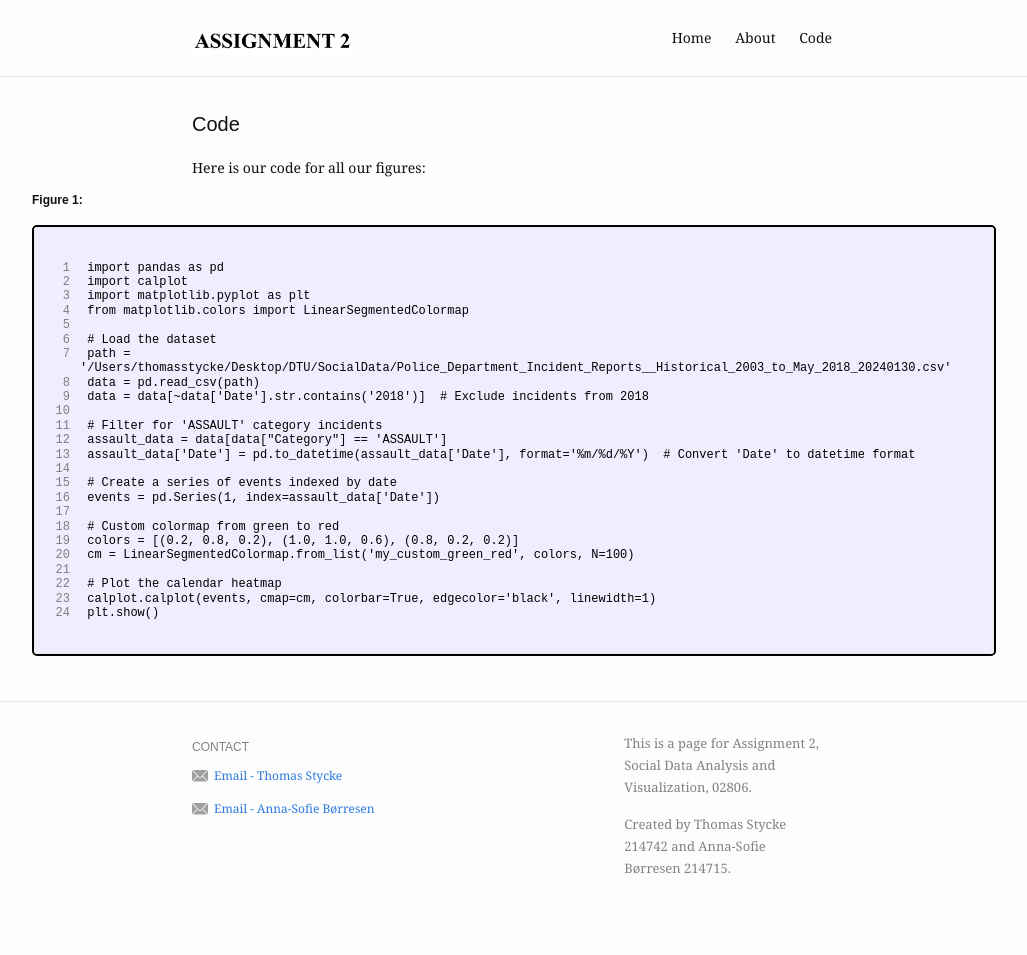
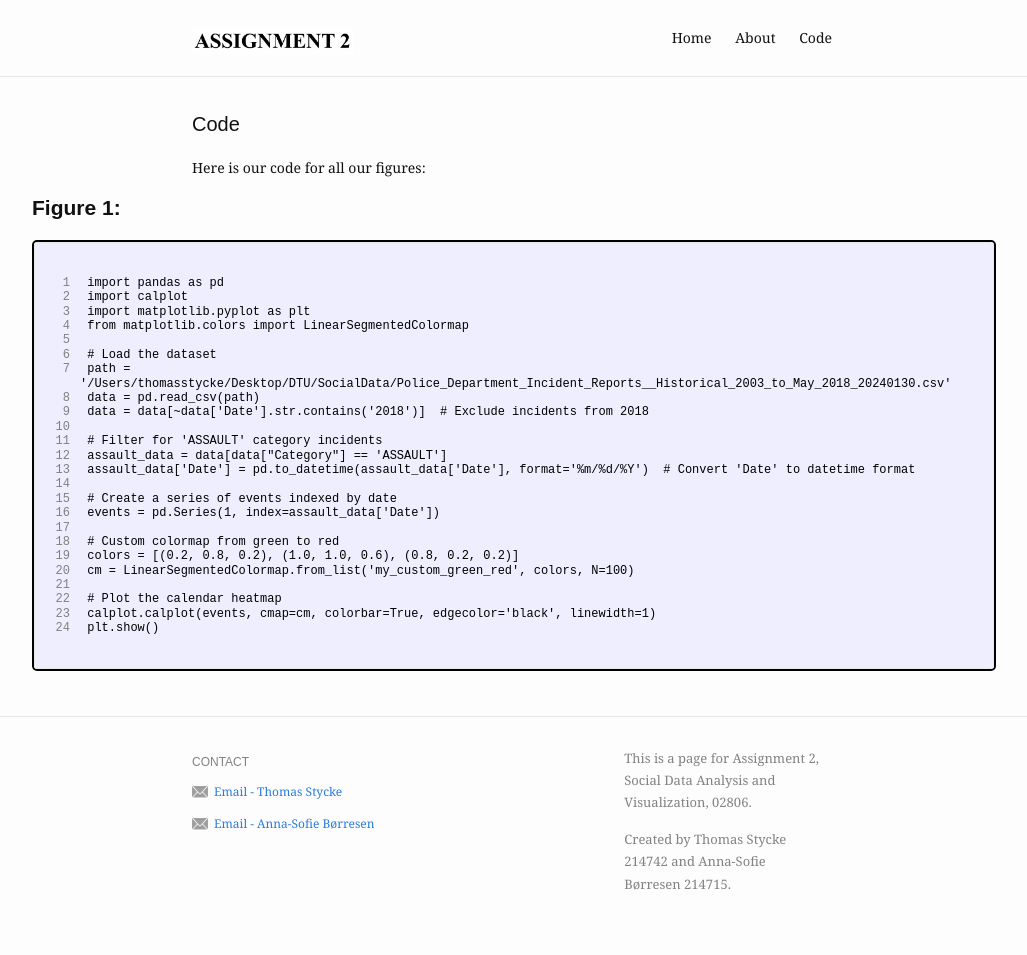
Before and after one commit to Thomasstycke/Thomasstycke.github.io, a Jekyll site: the page built from code.md, in a window 1280 px wide. Shown: the whole page, without its empty margins (128-1155 px from the left). Built offline with Jekyll 4.4.1, drawn with Linux system fonts in a browser that asks for light colours.

```diff
--- a/code.md
+++ b/code.md
@@ -75,7 +75,7 @@ slug: /code
 
 <p class="code-description">Here is our code for all our figures:</p>
 
-<h4 class="code-heading">Figure 1:</h4>
+<h2 class="code-heading">Figure 1:</h2>
 
 <div class="code-block-container">
   <div class="code-block">
```
